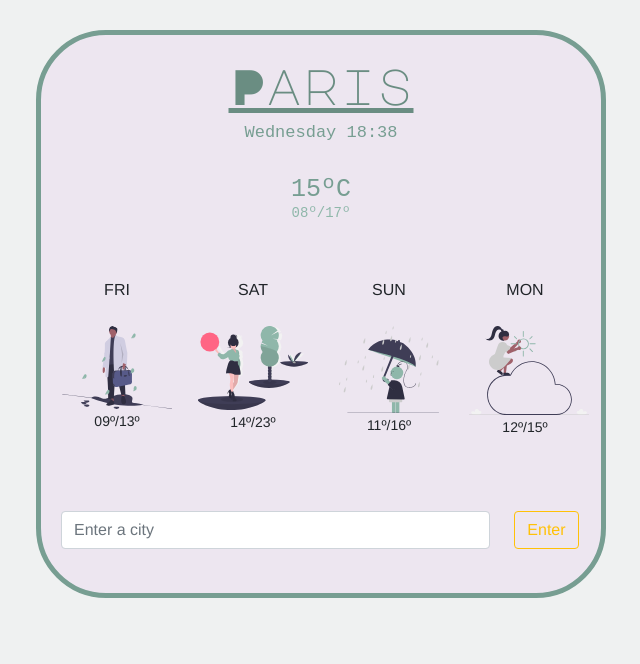
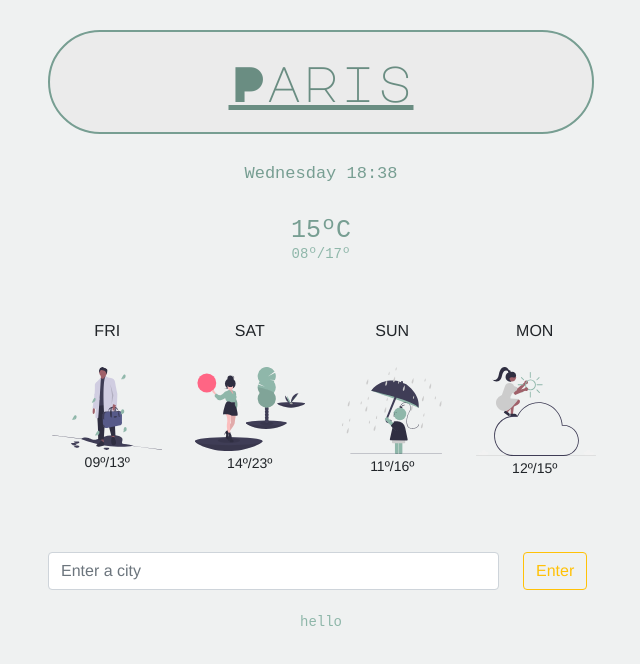
Before and after one commit to formigga/shecodes-plus-week6, a plain HTML site: page index.html in a window 1280 px wide. Shown: the whole page, without its empty margins (319-959 px from the left). Drawn offline with nearby package versions, Linux system fonts and the light colour scheme; a web font is replaced by a local one.

Commit message:
Removed border from HTML body

```diff
--- a/index.html
+++ b/index.html
@@ -114,6 +114,7 @@
       </div>
       <br />
     </div>
+    <h4>hello</h4>
     <script src="src/script.js"></script>
   </body>
 </html>
--- a/src/styles.css
+++ b/src/styles.css
@@ -5,15 +5,15 @@ body {
 }
 
 .container {
-  background-color: rgba(237, 229, 241, 0.815);
-  margin: 30px auto;
-  border: 5px solid #779e92;
-  padding: 20px;
-  border-radius: 70px;
   max-width: 570px;
 }
 
 h1 {
+  background-color: rgba(235, 234, 235, 0.815);
+  margin: 30px auto;
+  border: 2px solid #779e92;
+  padding: 20px;
+  border-radius: 70px;
   text-align: center;
   display: block;
   color: #6a8d82;
```
